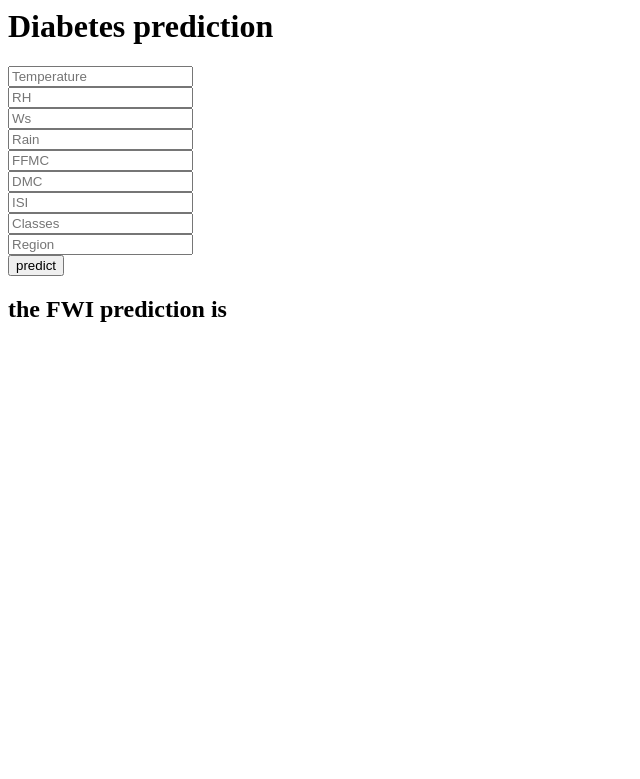
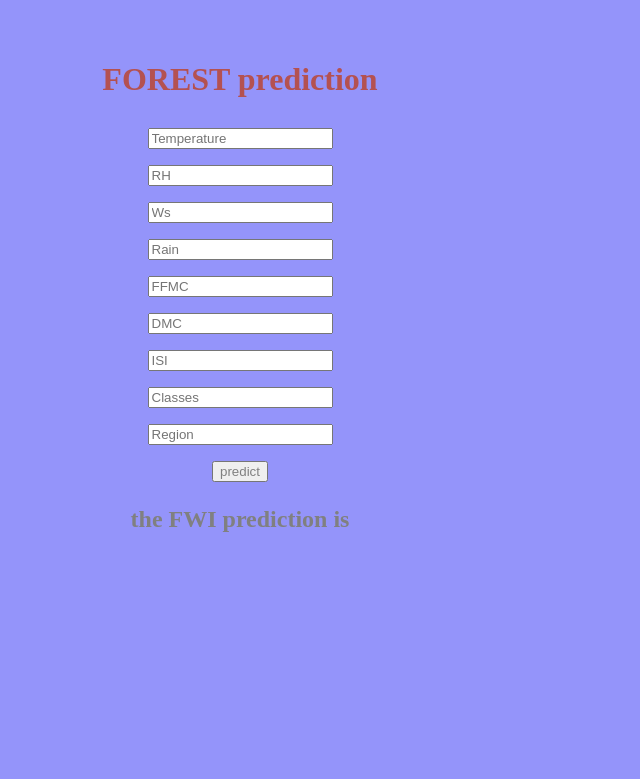
Before and after one commit to RahulSahani734/forest_projects, a Flask app: page /pridictdata in a window 1280 px wide. Shown: the top 779 px of the page, without its empty margins (0-640 px from the left). Run offline with Flask 3, Linux system fonts and the light colour scheme; parts of the project's set-up code (start-up, migrations or seed data) failed here and were passed over.

Commit message:
style changes

```diff
--- a/templates/index.html
+++ b/templates/index.html
@@ -1,8 +1,29 @@
 <html>
+    <style>
+        body{
+            background-color: rgb(148, 148, 250);
+            margin: 0;
+            padding: 0;
+        }
+        .login{
+            text-align: center;
+            padding: 20px;
+            margin: 20px;
+            width: 400px;
+        }
+
+        h2,button,input{
+            margin: 8px;
+            color: grey;
+        }
+
+
+    </style>
     <body>
 
         <div class="login">
-            <h1>Diabetes prediction</h1>
+
+            <h1 style="color: rgb(180, 81, 81);"> FOREST prediction</h1>
 
             <!-- Main input for reciving quary to our ML -->
             <form action="{{url_for('predict_datapoint')}}" method="post">
@@ -19,7 +40,7 @@
                 <button type = "submit" class="btn btn-primary btn-block btn-large">predict</button>
             </form>
             <h2> the FWI prediction is {{result}}</h2>
-
+        </div>
 
     </body>
 </html>
```
